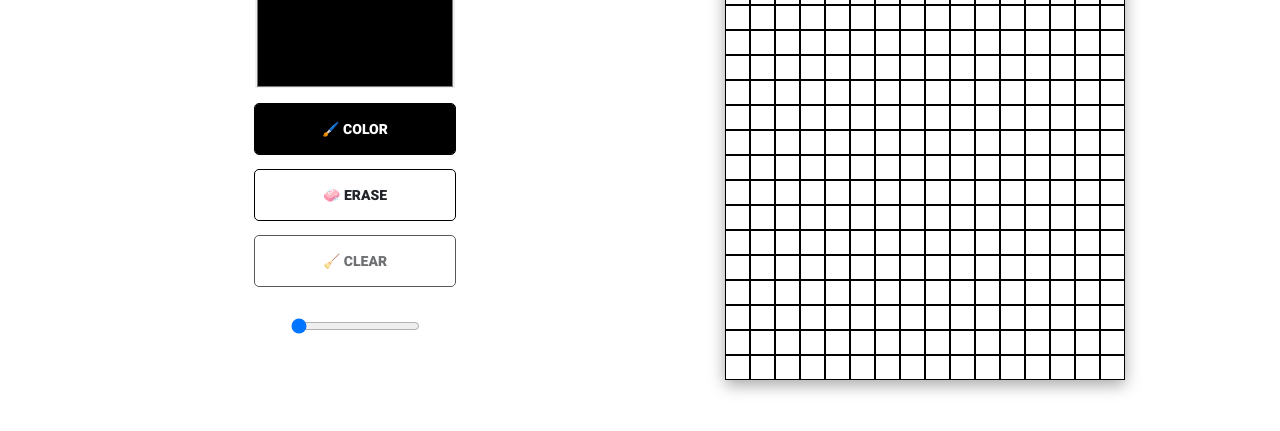
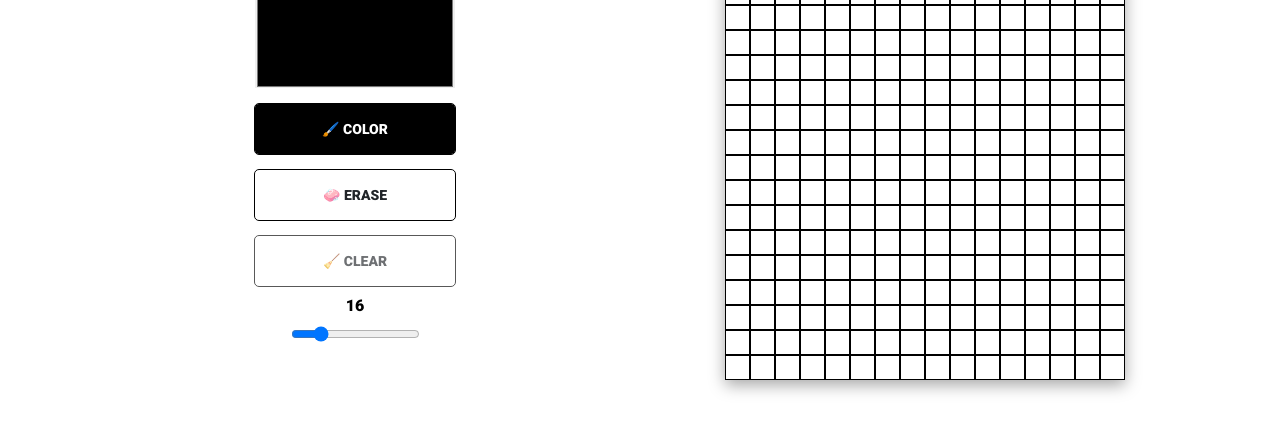
Before and after one commit to milan-sony/Etch-a-Sketch, a plain HTML site: page index.html in a window 1280 px wide. Shown: the part 63-494 px from the top of the page. Drawn offline with nearby package versions, Linux system fonts and the light colour scheme.

Commit message:
Slider value updated on screen

```diff
--- a/index.html
+++ b/index.html
@@ -41,8 +41,8 @@
                         <li class="list-group-item"><button class="btn menu-btn" id="colorBtn">🖌️ Color</button></li>
                         <li class="list-group-item"><button class="btn menu-btn" id="eraseBtn">🧼 Erase</button></li>
                         <li class="list-group-item"><button class="btn menu-btn disabled" id="clearBtn">🧹 Clear</button></li>
-                        <li><p id="size"></p></li>
-                        <li class="list-group-item"> <input type="range" min="4" max="64" value="00" class="slider"
+                        <li><p id="size" class="display-size"></p></li>
+                        <li class="list-group-item"> <input type="range" min="4" max="64" value="16" class="slider"
                                 id="slider">
                         </li>
                     </ul>
--- a/script.js
+++ b/script.js
@@ -76,4 +76,6 @@ function pickColor() {
 window.onload = () => {
     setMenuMode('color');
     currentColor = defaultColor
+    size.innerText = slider.value;
+
 }
--- a/style.css
+++ b/style.css
@@ -58,7 +58,6 @@ body{
     height: 50px;
     outline: 1px solid black;
     font-size: 14px;
-    font-weight: 900;
     font-family: "Roboto", sans-serif;
     font-weight: 900;
     text-transform: uppercase;
@@ -71,3 +70,12 @@ body{
     background-color: black;
     color: white;
 }
+.display-size{
+    margin: 0;
+    color: black;
+    text-align: center;
+    font-size: 16px;
+    font-family: "Roboto", sans-serif;
+    font-weight: 900;
+
+}
```
